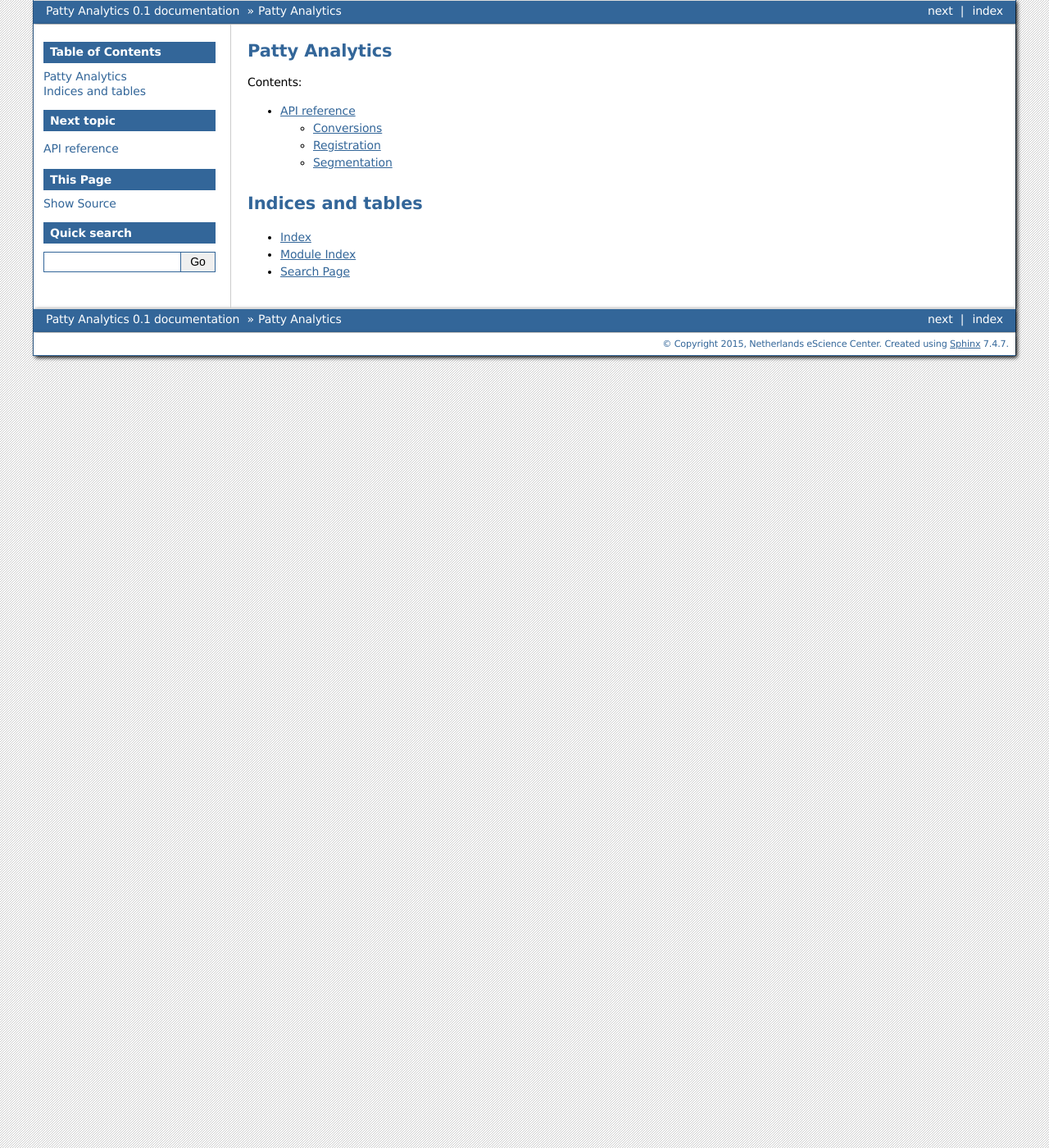
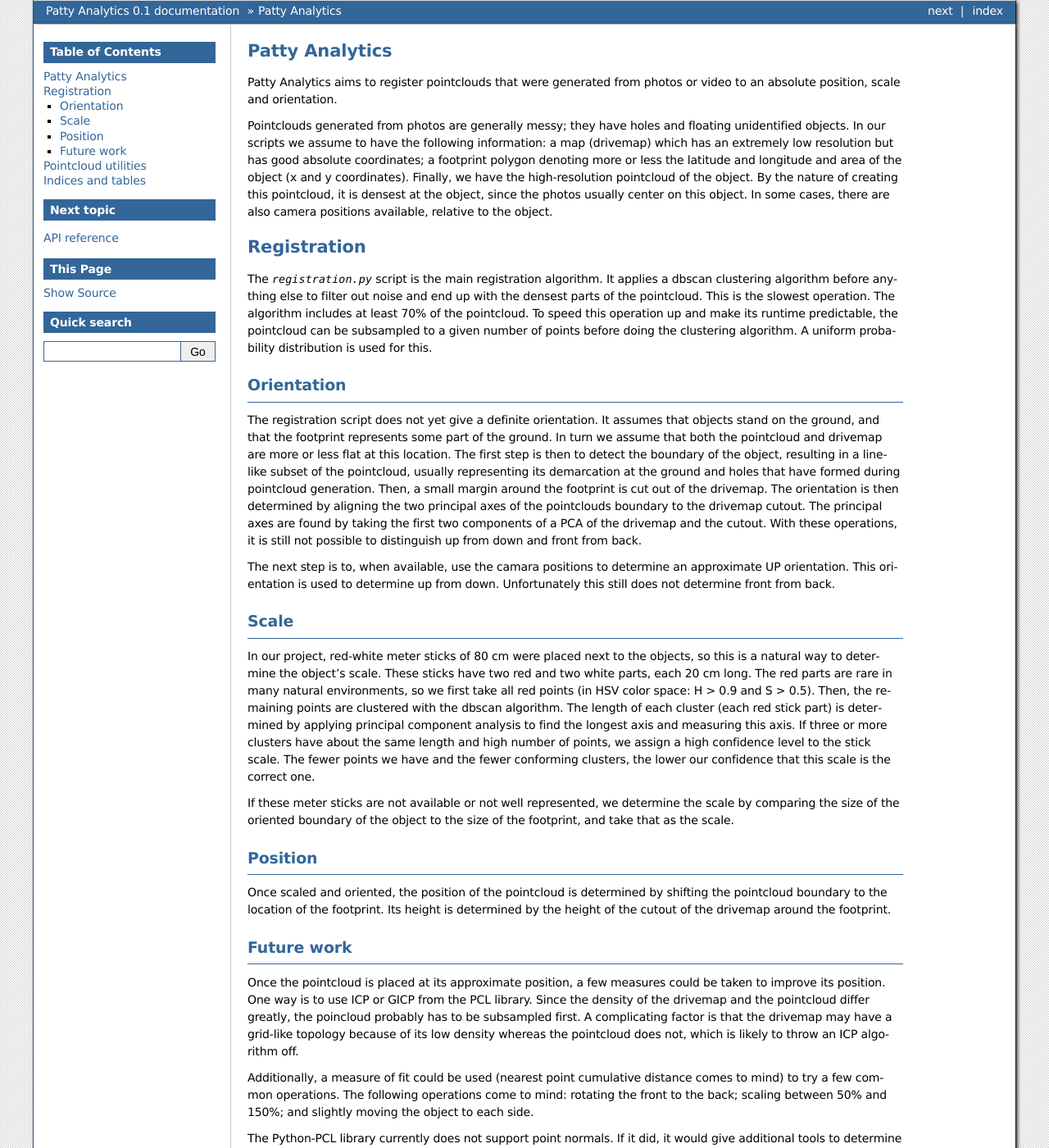
Before and after one commit to NLeSC/PattyAnalytics, a Sphinx documentation site: the page built from doc/index.rst, in a window 1280 px wide and 1400 px high. Shown: the whole window at 82% size. Built offline with Sphinx 7.4.7, drawn with Linux system fonts in a browser that asks for light colours; some of the changed text lies outside the part shown.

Commit message:
Added documentation (incl future work)

```diff
--- a/doc/index.rst
+++ b/doc/index.rst
@@ -5,6 +5,107 @@
 
 Patty Analytics
 ===============
+
+Patty Analytics aims to register pointclouds that were generated from photos
+or video to an absolute position, scale and orientation.
+
+Pointclouds generated from photos are generally messy; they have holes and
+floating unidentified objects. In our scripts we assume to have the following
+information: a map (drivemap) which has an extremely low resolution but has
+good absolute coordinates; a footprint polygon denoting more or less the
+latitude and longitude and area of the object (x and y coordinates). Finally,
+we have the high-resolution pointcloud of the object. By the nature of
+creating this pointcloud, it is densest at the object, since the photos
+usually center on this object. In some cases, there are also camera positions
+available, relative to the object.
+
+
+Registration
+============
+
+The `registration.py` script is the main registration algorithm. It applies a
+dbscan clustering algorithm before anything else to filter out noise and end
+up with the densest parts of the pointcloud. This is the slowest operation.
+The algorithm includes at least 70% of the pointcloud. To speed this operation
+up and make its runtime predictable, the pointcloud can be subsampled to a
+given number of points before doing the clustering algorithm. A uniform
+probability distribution is used for this.
+
+Orientation
+-----------
+
+The registration script does not yet give a definite orientation. It assumes
+that objects stand on the ground, and that the footprint represents some part
+of the ground. In turn we assume that both the pointcloud and drivemap are
+more or less flat at this location. The first step is then to detect the
+boundary of the object, resulting in a line-like subset of the pointcloud,
+usually representing its demarcation at the ground and holes that have formed
+during pointcloud generation. Then, a small margin around the footprint is cut
+out of the drivemap. The orientation is then determined by aligning the two
+principal axes of the pointclouds boundary to the drivemap cutout. The
+principal axes are found by taking the first two components of a PCA of the
+drivemap and the cutout. With these operations, it is still not possible to
+distinguish up from down and front from back.
+
+The next step is to, when available, use the camara positions to determine an
+approximate UP orientation. This orientation is used to determine up from
+down. Unfortunately this still does not determine front from back.
+
+Scale
+-----
+
+In our project, red-white meter sticks of 80 cm were placed next to the
+objects, so this is a natural way to determine the object's scale. These
+sticks have two red and two white parts, each 20 cm long. The red parts are
+rare in many natural environments, so we first take all red points (in HSV
+color space: H > 0.9 and S > 0.5). Then, the remaining points are clustered
+with the dbscan algorithm. The length of each cluster (each red stick part) is
+determined by applying principal component analysis to find the longest axis
+and measuring this axis. If three or more clusters have about the same length
+and high number of points, we assign a high confidence level to the stick
+scale. The fewer points we have and the fewer conforming clusters, the lower
+our confidence that this scale is the correct one.
+
+If these meter sticks are not available or not well represented, we determine
+the scale by comparing the size of the oriented boundary of the object to the
+size of the footprint, and take that as the scale.
+
+Position
+--------
+
+Once scaled and oriented, the position of the pointcloud is determined by
+shifting the pointcloud boundary to the location of the footprint. Its height
+is determined by the height of the cutout of the drivemap around the footprint.
+
+Future work
+-----------
+
+Once the pointcloud is placed at its approximate position, a few measures
+could be taken to improve its position. One way is to use ICP or GICP from the
+PCL library. Since the density of the drivemap and the pointcloud differ
+greatly, the poincloud probably has to be subsampled first. A complicating
+factor is that the drivemap may have a grid-like topology because of its low
+density whereas the pointcloud does not, which is likely to throw an ICP
+algorithm off.
+
+Additionally, a measure of fit could be used (nearest point cumulative
+distance comes to mind) to try a few common operations. The following
+operations come to mind: rotating the front to the back; scaling between 50%
+and 150%; and slightly moving the object to each side.
+
+The Python-PCL library currently does not support point normals. If it did, it
+would give additional tools to determine rotation.
+
+Pointcloud utilities
+====================
+
+In addition to registration, this package has a few utilities for dealing with
+pointclouds. In `transform.py`, pointclouds can be rotated, scaled and
+translated. With `convert.py`, a pointcloud can be converted from one format
+(of PCD, PLY or LAS) to another. The Spatial Reference System (SRS) of a LAS
+file can be set with `las_set_srs.py`. Point normals are not preserved in
+these operations. In the `tests/helpers.py` file, synthetic pointclouds can be
+generated for means of testing.
 
 Contents:
 
```
